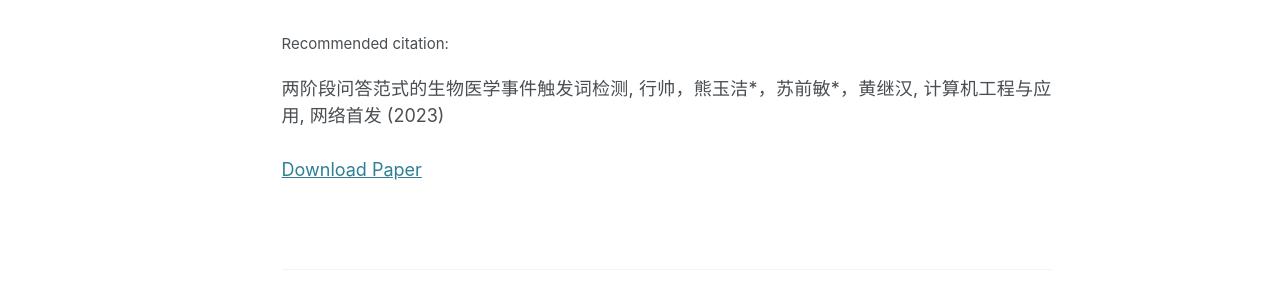
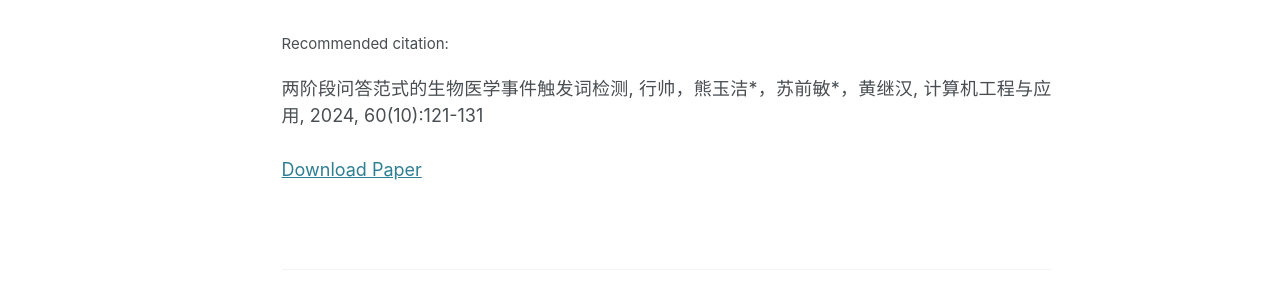
Before and after one commit to X-Lab-CN/introduce, a Jekyll site: the page built from _publications/2024-05-20-paper-title-number-2.md, in a window 1280 px wide and 1185 px high. Shown: the part 463-759 px from the top of the window. Built offline with Jekyll 4.4.1, drawn with Linux system fonts in a browser that asks for light colours.

Commit message:
Update 2024-05-20-paper-title-number-2.md

```diff
--- a/_publications/2024-05-20-paper-title-number-2.md
+++ b/_publications/2024-05-20-paper-title-number-2.md
@@ -7,7 +7,7 @@
 date: 2023-05-20
 venue: '计算机工程与应用'
 paperurl: 'http://xiongyujie.cn/files/两阶段问答范式的生物医学事件触发词检测.pdf'
-citation: '<br/><div style="text-align: justify;">两阶段问答范式的生物医学事件触发词检测, 行帅，熊玉洁*，苏前敏*，黄继汉, 计算机工程与应用, 网络首发 (2023)</div>'
+citation: '<br/><div style="text-align: justify;">两阶段问答范式的生物医学事件触发词检测, 行帅，熊玉洁*，苏前敏*，黄继汉, 计算机工程与应用, 2024, 60(10):121-131</div>'
 ---
 
 <div style="text-align: justify;">现有的生物医学事件触发词检测存在以下缺陷：1）保留了与触发词无关的冗余信息；2）忽略了实 体与事件之间的潜在关联性；3）传统方法容易受到数据稀缺性的影响。针对上述问题，提出了一种两阶段问 答范式的生物医学事件触发词检测方法。在事件类型识别阶段，采用基于句法距离的注意力捕获更有意义的 上下文特征，排除无关信息的干扰；为了有效利用实体中的潜在特征，采用全局统计的单词-实体-事件共现 特征，指导事件类型感知注意力挖掘词与事件之间的强关联性。在触发词定位阶段，根据识别出的事件类型， 制定问题回答该事件对应的触发词索引，从而利用丰富的问答数据库实现数据增强。在MLEE 语料库上的结 果表明，两阶段问答范式、句法距离和事件类型感知注意力都有效地提升了模型性能，所提出的模型取得了 81.39%的 F1 分数，并在多个事件类型上的详细结果均优于其他基线模型。</div>
```
